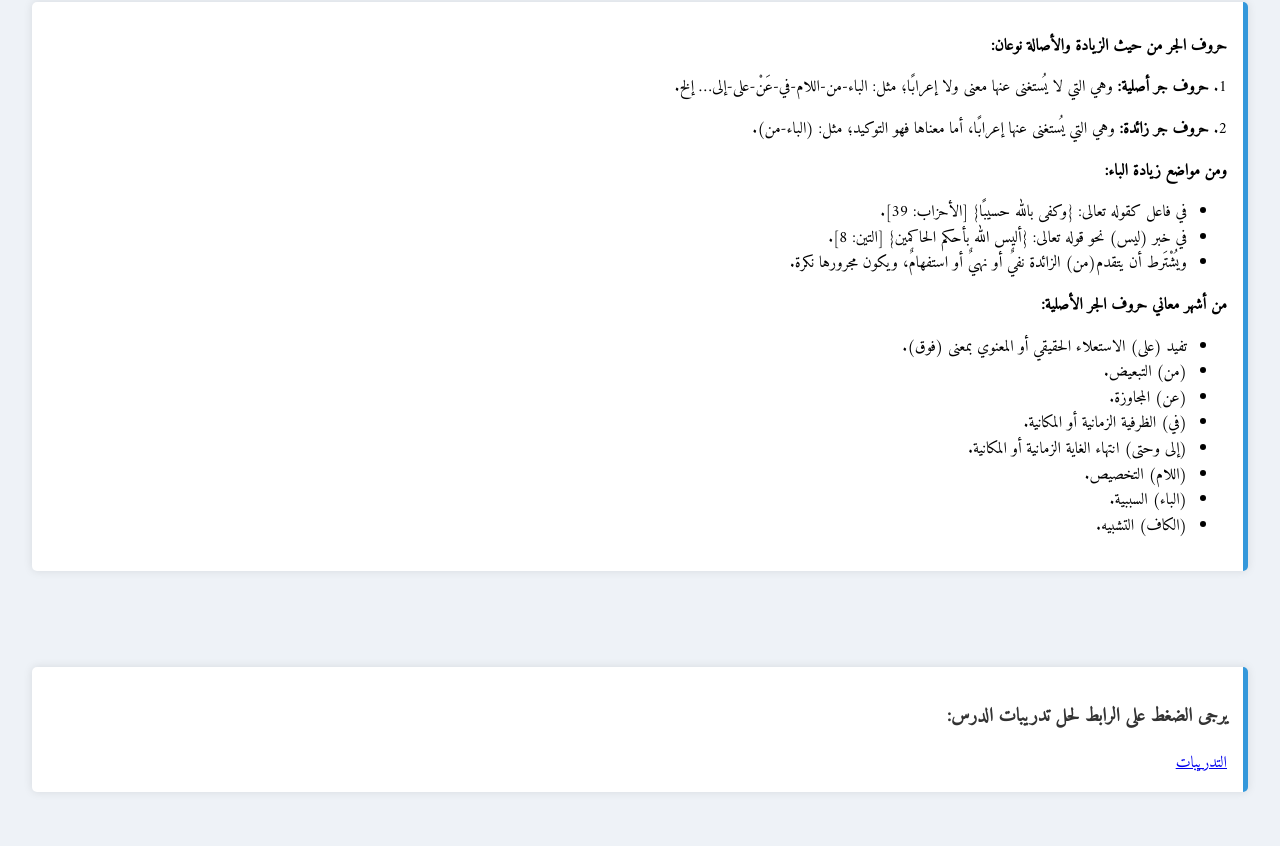
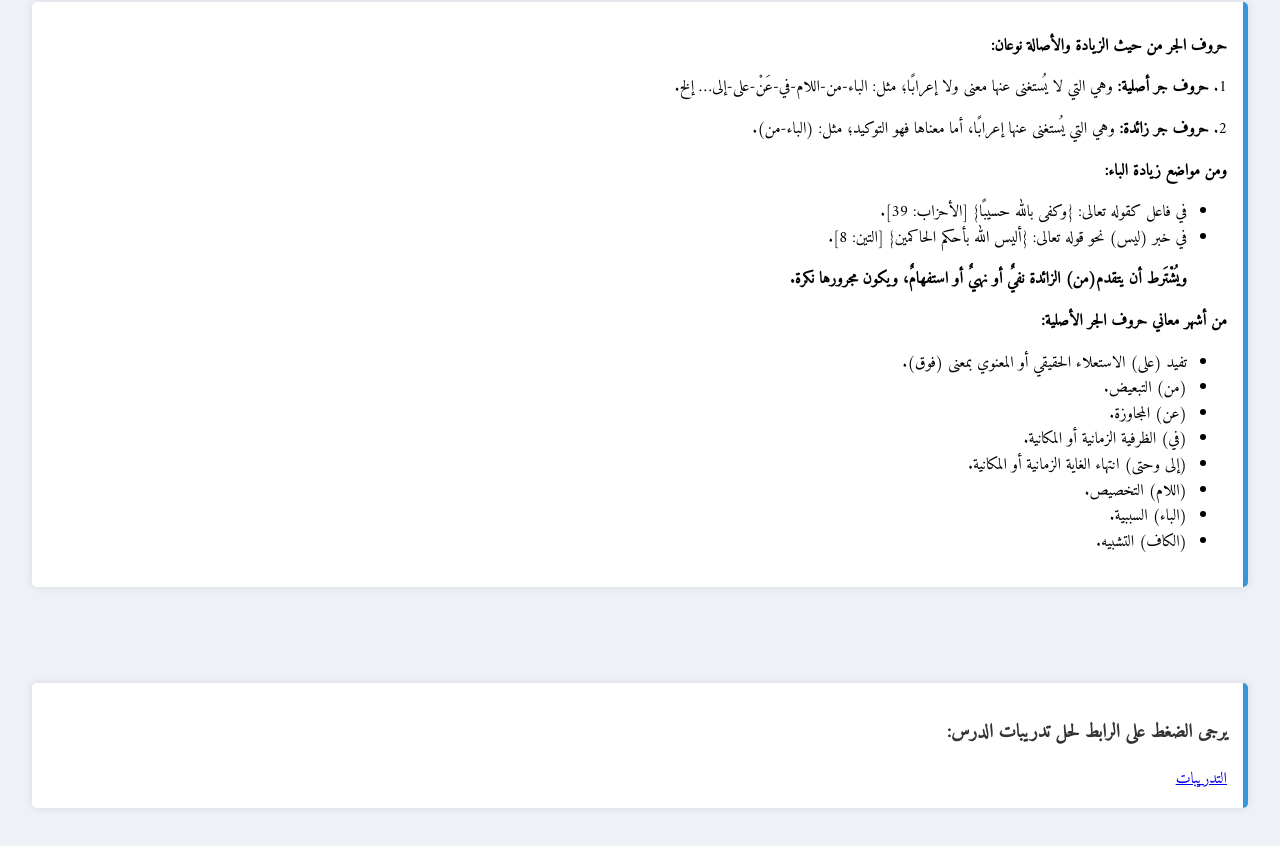
Before and after one commit to JassimAlrumaihi/learnarabic.com, a plain HTML site: page index.html in a window 1280 px wide. Shown: the part 833-1679 px from the top of the page. Drawn offline with Linux system fonts and the light colour scheme.

Commit message:
Add files via upload

```diff
--- a/index.html
+++ b/index.html
@@ -87,7 +87,7 @@
             <ul>
                 <li>في فاعل كقوله تعالى: {وكفى بالله حسيبًا} [الأحزاب: 39].</li>
                 <li>في خبر (ليس) نحو قوله تعالى: {أليس الله بأحكم الحاكمين} [التين: 8].</li>
-                <li>ويُشْتَرط أن يتقدم(من) الزائدة نفيٌ أو نهيٌ أو استفهامٌ، ويكون مجرورها نكرة.</li>
+             </p><strong>ويُشْتَرط أن يتقدم(من) الزائدة نفيٌ أو نهيٌ أو استفهامٌ، ويكون مجرورها نكرة.</strong></p>
             </ul>
             </p><strong>من أشهر معاني حروف الجر الأصلية:</strong></p>
             <ul>
```
